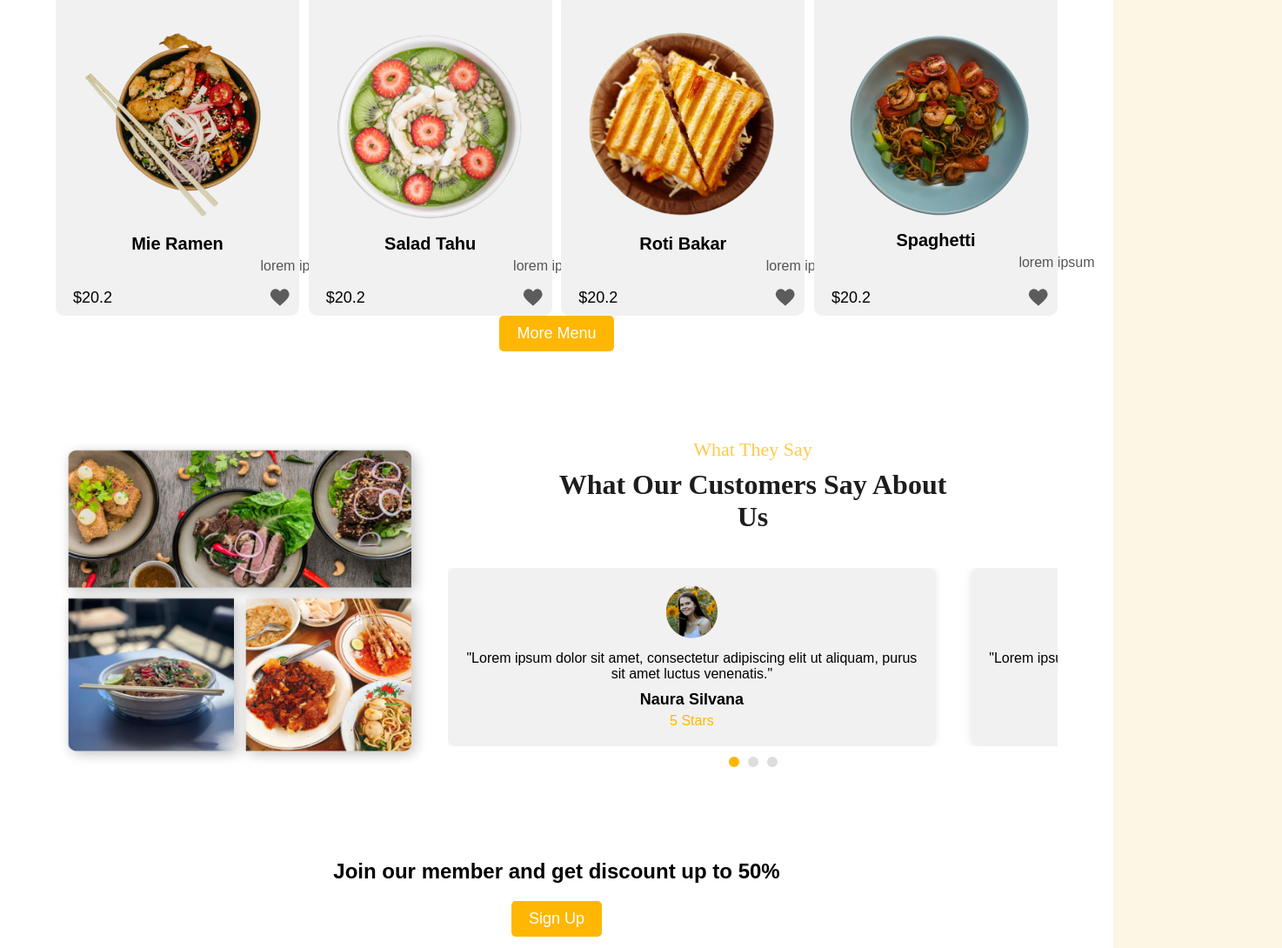
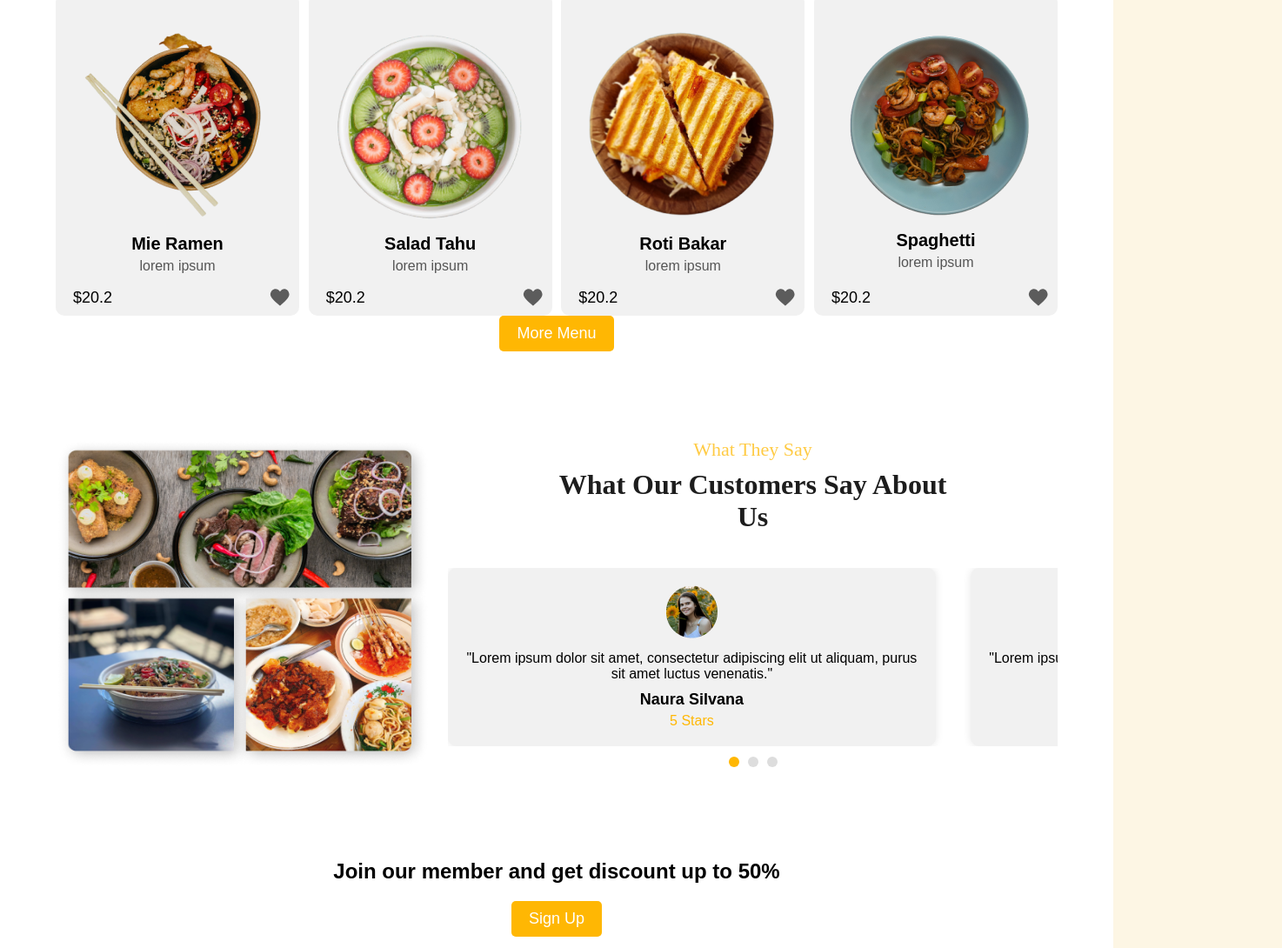
Before and after one commit to Muxammedali/Fresh-bite, a plain HTML site: page index.html in a window 1280 px wide. Shown: the part 1319-2409 px from the top of the page at 87% size, 1474 px wide, since content can reach past the window. Drawn offline with Linux system fonts and the light colour scheme.

Commit message:
lorem ipsum fixed

```diff
--- a/index.html
+++ b/index.html
@@ -111,8 +111,10 @@
           <div class="menu-item">
             <img src="/img/menu/mie_ramen.png" alt="Mie Ramen" />
             <h3>Mie Ramen</h3>
+            <div class="menu-item-content">
               <p>lorem ipsum</p>
               <span>$20.2</span>
+            </div>
             <div class="heart-icon" id="heartIcon">
               <svg
                 class="heart-svg grey-heart"
@@ -147,8 +149,10 @@
           <div class="menu-item">
             <img src="/img/menu/salad_tahu.png" alt="Salad Tahu" />
             <h3>Salad Tahu</h3>
+            <div class="menu-item-content">
               <p>lorem ipsum</p>
               <span>$20.2</span>
+            </div>
             <div class="heart-icon" id="heartIcon">
               <svg
                 class="heart-svg grey-heart"
@@ -183,8 +187,10 @@
           <div class="menu-item">
             <img src="/img/menu/roti_bakar.png" alt="Roti Bakar" />
             <h3>Roti Bakar</h3>
+            <div class="menu-item-content">
               <p>lorem ipsum</p>
               <span>$20.2</span>
+            </div>
             <div class="heart-icon" id="heartIcon">
               <svg
                 class="heart-svg grey-heart"
@@ -219,8 +225,10 @@
           <div class="menu-item">
             <img src="/img/menu/spaghetti.png" alt="Spaghetti" />
             <h3>Spaghetti</h3>
+            <div class="menu-item-content">
               <p>lorem ipsum</p>
               <span>$20.2</span>
+            </div>
             <div class="heart-icon" id="heartIcon">
               <svg
                 class="heart-svg grey-heart"
```
Lines whose indentation alone changed are shown as unchanged.
